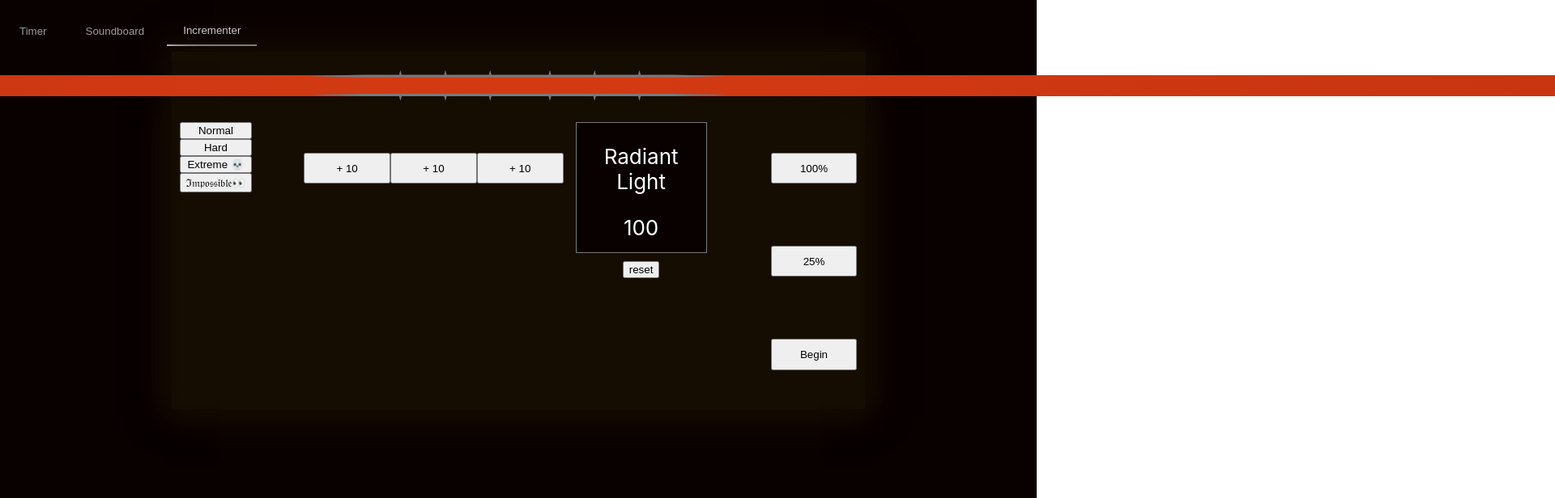
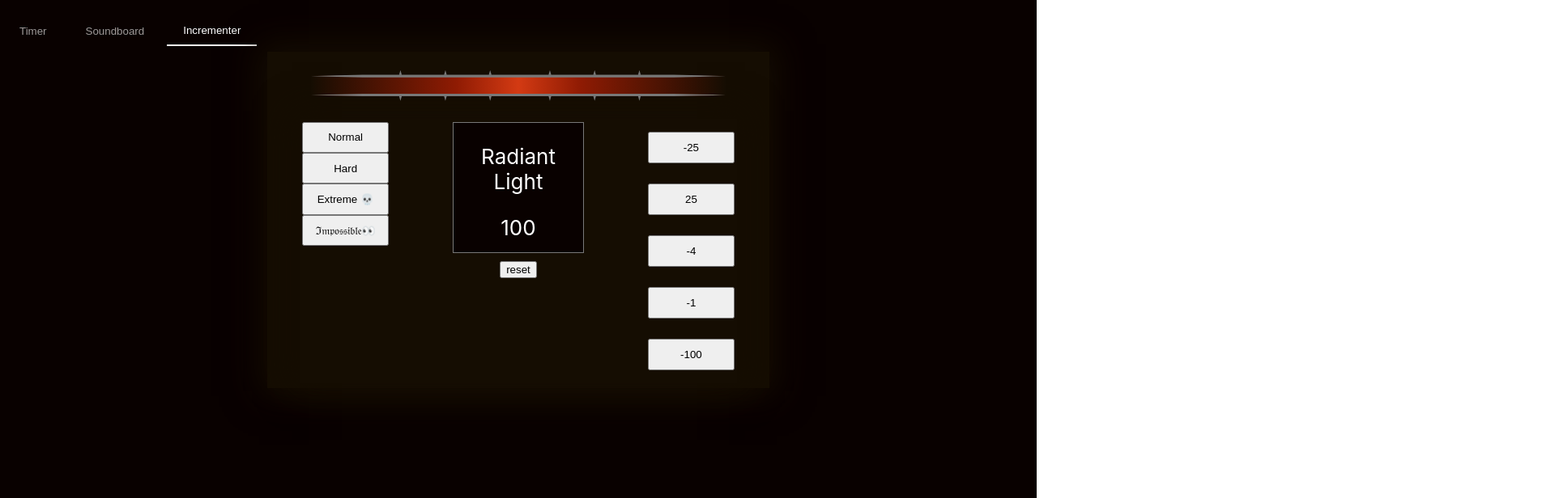
Before and after one commit to rzadkie/damian-timer, a React (Create React App) app: page / in a window 1280 px wide. Both pictures are taken after a click on the button "Incrementer". Shown: the top 616 px of the page at 81% size, 1920 px wide, since content can reach past the window. Built offline with nearby package versions, Linux system fonts and the light colour scheme.

Commit message:
v.0.3 let's sey incrementer is good enough

```diff
--- a/public/index.html
+++ b/public/index.html
@@ -7,7 +7,7 @@
     <meta name="theme-color" content="#000000" />
     <meta
       name="description"
-      content="Timer for tabletop Warhammer RPG v.0.2"
+      content="Timer for tabletop Warhammer RPG v.0.3"
     />
     <link rel="apple-touch-icon" href="%PUBLIC_URL%/favicon.svg" />
     <!--
--- a/src/components/Incrementer.js
+++ b/src/components/Incrementer.js
@@ -13,6 +13,7 @@ export default function Incrementer(){
         const [amount, setAmount] = useState(10);
         const [diffLevel, setDiffLevel] = useState('Normal');
 
+        const expValue = value / 100;
 
         const [light, setLight] = useState('');
         const typesOfLight = ['Radiant Light', 'Dim Light', 'Shadowy Glow', 'Dark' ,'Pitch Black'];
@@ -37,16 +38,33 @@ export default function Incrementer(){
         setLight(typesOfLight[4]);
         });
 
+        let diff;
+        switch(diffLevel){
+          case difficulty[0]:
+              diff = normal;
+            break;
+          case difficulty[1]:
+              diff = hard;
+            break;
+          case difficulty[2]:
+              diff = extreme;
+            break;
+          case difficulty[3]:
+              diff = imposible;
+          break;
+
+        }
+
 
     return(
         <div className="Background">
-            <Torch diff={value}/>
+            <Torch diff={expValue}/>
         <div className="Background2">
 
         <div className="BTNsL">
         {difficulty.map(type => (
         <button
-        className='SmallButton'
+        className='DiffButton'
         key={type}
         active={diffLevel === type}
         onClick={() => setDiffLevel(type)}
@@ -63,9 +81,6 @@ export default function Incrementer(){
           'Incrementer': <Incrementer/>
         }[isActive]
       }   */}
-        <button className="BigButton" onClick={() => setValue(value - 4)}> + {amount} </button>
-        <button className="BigButton"onClick={() =>{ setAmount(2000)}} > + {amount} </button>
-        <button className="BigButton" onClick={() => setAmount(500)}> + {amount} </button>
 
 
 
@@ -82,10 +97,13 @@ export default function Incrementer(){
         </div>
 
         <div className="BTNsR">
-        <button className="BigButton" onClick={() => setAmount(1000) }> 100% </button>
-        <button className="BigButton" onClick={() =>{ setAmount(2500)}} > 25% </button>
-        <button className="BigButton"
-        >Begin </button>
+        <button className="BigButtonAlt" onClick={() => setValue(value + diff[1])}> {diff[1]} </button>
+        <button className="BigButtonAlt" onClick={() => setValue(value + diff[4])}> {diff[4]} </button>
+        <button className="BigButtonAlt" onClick={() => setValue(value + diff[2])}> {diff[2]} </button>
+        <button className="BigButtonAlt"onClick={() => setValue(value + diff[3])}> {diff[3]} </button>
+        <button className="BigButtonAlt" onClick={() => setValue(value + diff[0])}> {diff[0]} </button>
+
+
         </div>
 
         </div>
--- a/src/scss/App.scss
+++ b/src/scss/App.scss
@@ -15,7 +15,7 @@ $base-black: #090100;
 
 .App {
 
-
+  overflow: hidden;
   text-align: center;
   background-color: $base-black;
   min-height: 100vh;
--- a/src/scss/Timer.scss
+++ b/src/scss/Timer.scss
@@ -14,13 +14,27 @@
 
 }
 
-.BigButton{
+%Button{
     width: calc(30px + 6vw);
     height: 3vw;
     margin-top: 3vmax;
     margin-bottom: 3vmax;
+}
+
+.BigButton{
+    @extend %Button;
+
+}
+.BigButtonAlt{
+    @extend %Button;
+    margin-top: 1vmax;
+    margin-bottom: 1vmax    ;
+}
 
 
+.DiffButton{
+    width: calc(30px + 6vw);
+    height: 3vw;
 }
 
 .Background{
--- a/src/scss/Torch.scss
+++ b/src/scss/Torch.scss
@@ -1,6 +1,7 @@
 @use './App.scss';
 
 .Torch{
+    overflow: hidden;
     flex-grow: 1;
     display: grid;
     align-items: center;
```
